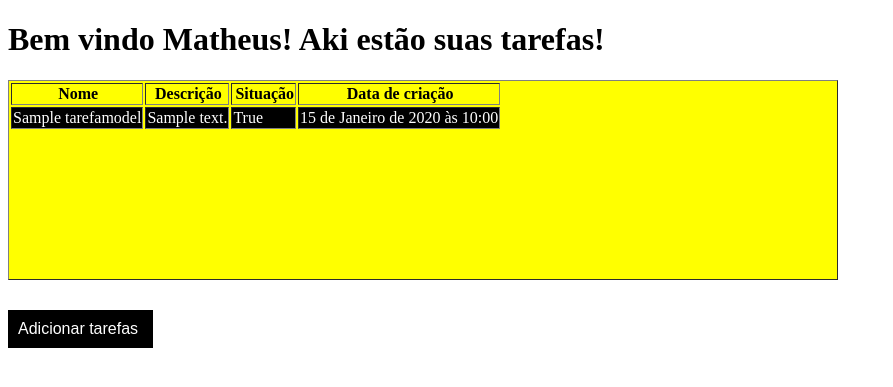
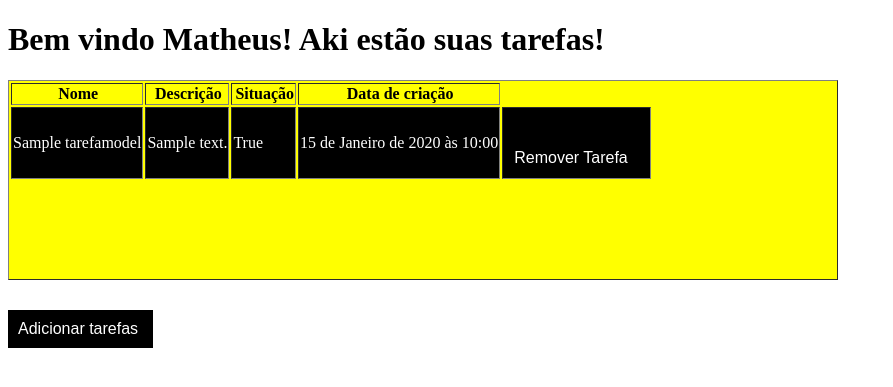
Before and after one commit to MatheusHenry21/django-aprendizagem, a Django app: page /tarefas/ in a window 1280 px wide. Shown: the top 387 px of the page, without its empty margins (0-893 px from the left). Run offline with Django 5.2, Linux system fonts and the light colour scheme; tables that the repository leaves empty hold one stand-in row (values such as "Sample post").

Commit message:
Criação de Del

```diff
--- a/tarefas/urls.py
+++ b/tarefas/urls.py
@@ -5,5 +5,6 @@ app_name = 'tarefas'
 
 urlpatterns = [
     path('', views.tarefas_home, name='home'),
-    path('adicionar/', views.tarefas_add, name='adicionar')
+    path('adicionar/', views.tarefas_add, name='adicionar'),
+    path('remover/<int:id>', views.tarefas_del, name='remover')
 ]
--- a/tarefas/views.py
+++ b/tarefas/views.py
@@ -1,4 +1,4 @@
-from django.shortcuts import render, redirect
+from django.shortcuts import render, redirect, get_object_or_404
 from django.http import HttpRequest
 from .forms import TarefaForm
 from .models import TarefaModel
@@ -22,3 +22,8 @@ def tarefas_add(request: HttpRequest):
         'form':TarefaForm
     }
     return render(request, 'tarefas/adicionar.html', info)
+
+def tarefas_del(request: HttpRequest, id: int):
+    tarefa = get_object_or_404(TarefaModel, id=id)
+    tarefa.delete()
+    return redirect('tarefas:home')
--- a/templates/tarefas/home.html
+++ b/templates/tarefas/home.html
@@ -52,11 +52,12 @@
             <th>Data de criação</th>
         </thead>
         <tbody>
-            {% for tarefas in tarefas %}
-                <td>{{tarefas.nome}}</td>
-                <td>{{tarefas.descricao}}</td>
-                <td>{{tarefas.situacao}}</td>
-                <td>{{tarefas.data_criacao}}</td>
+            {% for tarefa in tarefas %}
+                <td>{{tarefa.nome}}</td>
+                <td>{{tarefa.descricao}}</td>
+                <td>{{tarefa.situacao}}</td>
+                <td>{{tarefa.data_criacao}}</td>
+                <td><a href="{% url 'tarefas:remover'  tarefa.id %}">Remover Tarefa</a></td>
             {% endfor %}
         </tbody>
     </table>
```
Also changed, not shown: db.sqlite3.
